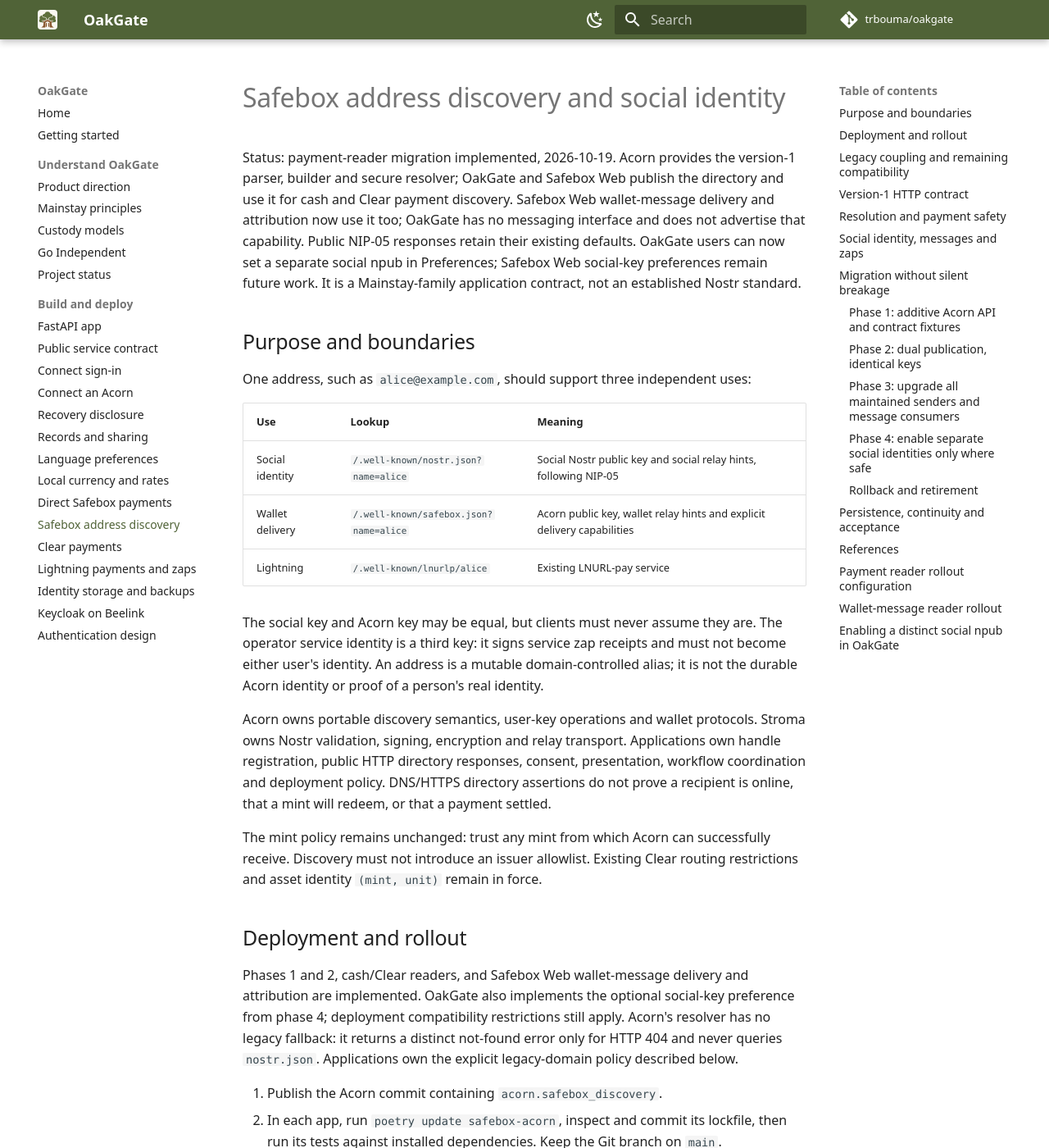
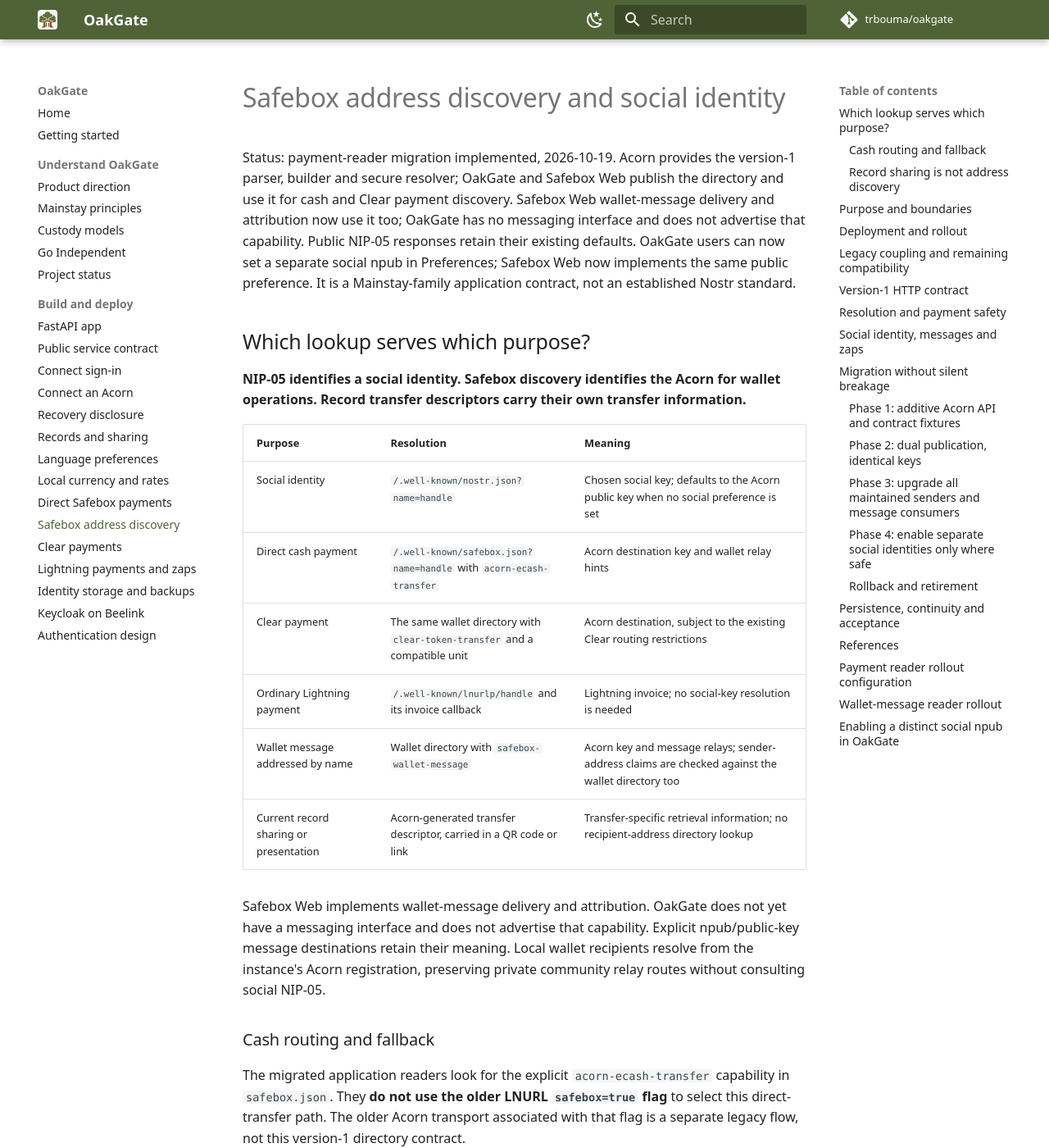
Before and after one commit to trbouma/oakgate, an MkDocs documentation site: the page built from docs/018-safebox-address-discovery.md, in a window 1280 px wide and 1400 px high. Shown: the whole window at 82% size. Built offline with MkDocs 1.6.1 and Material for MkDocs 9.7.7, drawn with Linux system fonts in a browser that asks for light colours; comment, search, counter and statistics services are not loaded; some of the changed text lies outside the part shown.

Commit message:
docs: clarify social, wallet and record-sharing resolution
Distinguish NIP-05 social identity from safebox.json wallet discovery.
Explain cash fallback, legacy compatibility and descriptor-based record
sharing, and update social preference implementation status.

```diff
--- a/docs/018-safebox-address-discovery.md
+++ b/docs/018-safebox-address-discovery.md
@@ -5,8 +5,64 @@
 the directory and use it for cash and Clear payment discovery. Safebox Web wallet-message delivery and attribution now use it too; OakGate
 has no messaging interface and does not advertise that capability. Public NIP-05
 responses retain their existing defaults. OakGate users can now set a separate social
-npub in Preferences; Safebox Web social-key preferences remain future work.
+npub in Preferences; Safebox Web now implements the same public preference.
 It is a Mainstay-family application contract, not an established Nostr standard.
+
+## Which lookup serves which purpose?
+
+**NIP-05 identifies a social identity. Safebox discovery identifies the Acorn for
+wallet operations. Record transfer descriptors carry their own transfer information.**
+
+| Purpose | Resolution | Meaning |
+| --- | --- | --- |
+| Social identity | `/.well-known/nostr.json?name=handle` | Chosen social key; defaults to the Acorn public key when no social preference is set |
+| Direct cash payment | `/.well-known/safebox.json?name=handle` with `acorn-ecash-transfer` | Acorn destination key and wallet relay hints |
+| Clear payment | The same wallet directory with `clear-token-transfer` and a compatible unit | Acorn destination, subject to the existing Clear routing restrictions |
+| Ordinary Lightning payment | `/.well-known/lnurlp/handle` and its invoice callback | Lightning invoice; no social-key resolution is needed |
+| Wallet message addressed by name | Wallet directory with `safebox-wallet-message` | Acorn key and message relays; sender-address claims are checked against the wallet directory too |
+| Current record sharing or presentation | Acorn-generated transfer descriptor, carried in a QR code or link | Transfer-specific retrieval information; no recipient-address directory lookup |
+
+Safebox Web implements wallet-message delivery and attribution. OakGate does not
+yet have a messaging interface and does not advertise that capability. Explicit
+npub/public-key message destinations retain their meaning. Local wallet recipients
+resolve from the instance's Acorn registration, preserving private community relay
+routes without consulting social NIP-05.
+
+### Cash routing and fallback
+
+The migrated application readers look for the explicit `acorn-ecash-transfer`
+capability in `safebox.json`. They **do not use the older LNURL `safebox=true`
+flag** to select this direct-transfer path. The older Acorn transport associated
+with that flag is a separate legacy flow, not this version-1 directory contract.
+
+If the directory advertises a usable direct route and local routing policy permits
+it, cash is delivered as ecash through Acorn. When no usable direct route is
+advertised, an ordinary cash payment may use LNURL and Lightning instead. An
+ordinary external Lightning address does not need Safebox or NIP-05 support.
+Clear payments, continuity-only transfers and wallet messages do not fall back
+to Lightning.
+
+A 404 permits legacy NIP-05 wallet lookup only for explicitly configured older
+wallet domains. A successful response lacking the requested capability never
+triggers a social-key lookup. Malformed data, unsupported versions, timeouts and
+non-404 HTTP errors stop preparation rather than silently switching to Lightning
+or a social key. Once a send has begun, an uncertain outcome never triggers an
+automatic second payment by another route.
+
+### Record sharing is not address discovery
+
+Reading one's own records uses the connected Acorn. Current sharing and
+presentation create an Acorn transfer descriptor and display its QR code or link;
+the recipient imports or presents that descriptor through the corresponding Acorn
+methods. These flows do not look up a social address or call `safebox.json` to
+choose a recipient. OpenETR checks and record-signature verification are separate
+from wallet address resolution.
+
+Future record delivery addressed to `handle@domain` should resolve the wallet
+through `safebox.json`, with an explicitly defined supported delivery capability.
+It must not infer record-delivery support from a cash capability or use the social
+npub as the Acorn destination. This is a design rule, not an implemented
+address-based record delivery feature.
 
 ## Purpose and boundaries
 
@@ -385,7 +441,7 @@
 public endpoints for an existing handle before deploying the readers. Controlled
 real cash/Clear delivery checks remain operator acceptance steps; automated tests
 use fake wallets and do not move funds. Safebox Web messaging is migrated;
-OakGate messaging and Safebox Web social-key preferences remain later work.
+OakGate messaging remains later work.
 
 ## Wallet-message reader rollout
 
```
Also changed, not shown: docs/011-record-workflows.md (+9 -0 lines), docs/014-direct-ecash-payments.md (+10 -5 lines).
